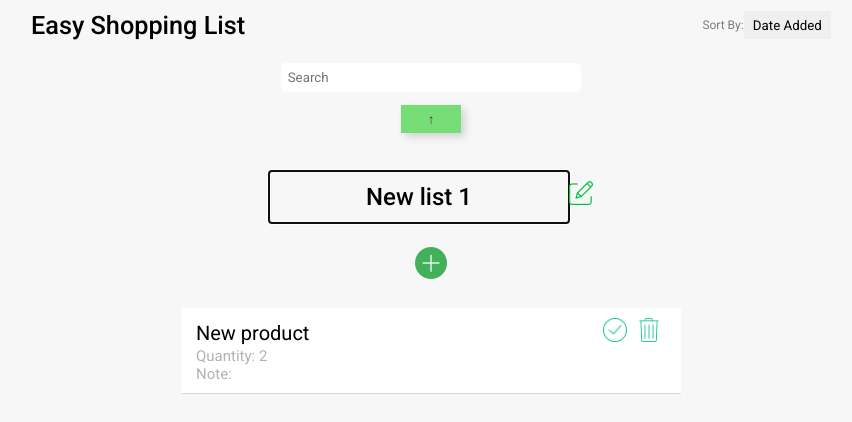
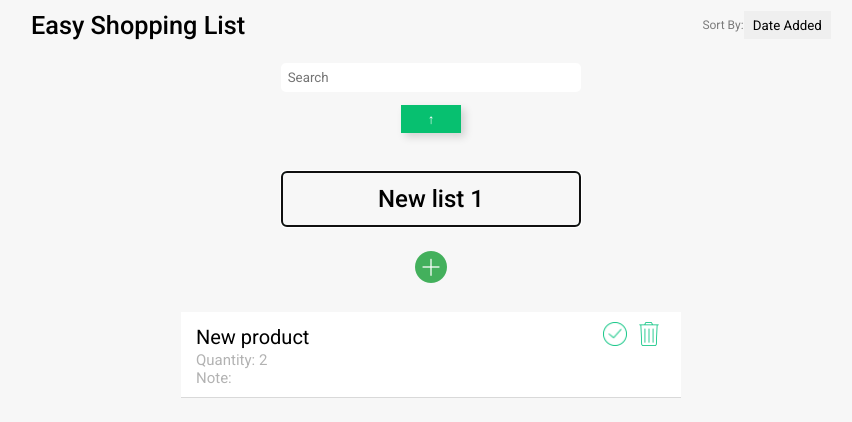
Before and after one commit to jamesaucode/shopping, a React (Create React App) app: page / in a window 1280 px wide. Both pictures are taken after a click on the picture 790 px from the left and 191 px from the top of the page. Shown: the top 422 px of the page, without its empty margins (209-1061 px from the left). Built offline with nearby package versions, Linux system fonts and the light colour scheme.

Commit message:
minor style changes

```diff
--- a/src/components/Dashboard.js
+++ b/src/components/Dashboard.js
@@ -10,34 +10,6 @@ import uuid from "uuid";
 export default class Dashboard extends Component {
   state = {
     lists: {
-      // "Trip to TJ": [
-      //   {
-      //     product: "Pizza",
-      //     price: 5,
-      //     quantity: 1,
-      //     note: "",
-      //     editing: false,
-      //     id: uuid()
-      //   },
-      //   {
-      //     product: "Soy Milk",
-      //     price: 3,
-      //     quantity: 2,
-      //     note: "",
-      //     editing: false,
-      //     id: uuid()
-      //   }
-      // ],
-      // "Trip to Costco": [
-      //   {
-      //     product: "Starbucks Coffee",
-      //     price: 25,
-      //     quantity: 1,
-      //     note: "",
-      //     editing: false,
-      //     id: uuid()
-      //   }
-      // ]
       "New list 1": [
         {
           product: "New product",
@@ -223,7 +195,7 @@ export default class Dashboard extends Component {
     const currentList = JSON.parse(cachedCurrentList);
     console.log(cachedList)
     console.log(cachedCurrentList)
-    if (cachedList) {
+    if (cachedList && cachedCurrentList) {
       this.setState({
         lists,
         currentList
@@ -329,6 +301,7 @@ export default class Dashboard extends Component {
               onEditListNameClick={this.onEditListNameClick}
             />
             :
+            <div className="wrapper-select--list">
               <select
                 className="select--list"
                 value={this.state.currentList}
@@ -339,13 +312,16 @@ export default class Dashboard extends Component {
                 ))}
                 <option value="Add">-----Add another list-----</option>
               </select>
-          }
               <img
+                className="icon"
                 alt="Edit icon"
                 onClick={this.onEditListNameClick}
                 value={this.state.currentList}
                 src={editIcon}>
               </img>
+            </div>
+          }
+
         </div>
         {!this.state.toggle && (
           <div className="itemlist">
--- a/src/components/NewListNameInput.js
+++ b/src/components/NewListNameInput.js
@@ -16,7 +16,7 @@ export default class NewListNameInput extends Component {
   render() {
     return (
         <input
-        className="select--list"
+        className="select--list border-green"
         value={this.state.currentList}
         onChange={this.onCurrentListChange}
         onBlur={this.handleCurrentListChange}
--- a/src/style/app.scss
+++ b/src/style/app.scss
@@ -87,8 +87,9 @@
 .total-price {
   padding: 0.5em 2em;
   margin-bottom: 1em;
-  background: rgb(119, 221, 119);
-  color: rgb(66, 66, 66);
+  background: rgb(7,192,112);
+  font-weight: 500;
+  color: white;
   box-shadow: 4px 4px 8px rgba(0, 0, 0, 0.15);
 }
 
@@ -103,8 +104,19 @@
   background-color: rgb(119, 24, 143);
 }
 
+.wrapper-select--list {
+  display: flex;
+  align-items: center;
+}
+
+.border-green {
+  border: 2px solid rgba(7,192,112,0.5);
+  border-radius: 5px;
+}
+
 .select--list {
-  width: 300px;
+  max-width: 300px;
+  width: 100%;
   padding: 0.5em 1em;
   font-size: 1.5em;
   font-weight: 500;
```
Lines whose indentation alone changed are shown as unchanged.
